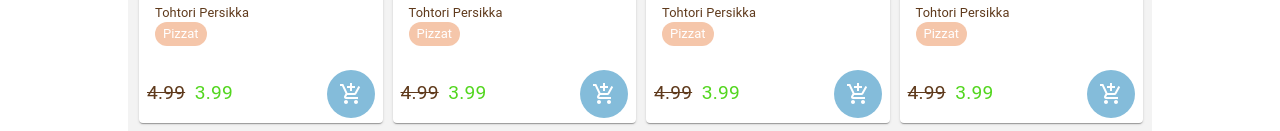
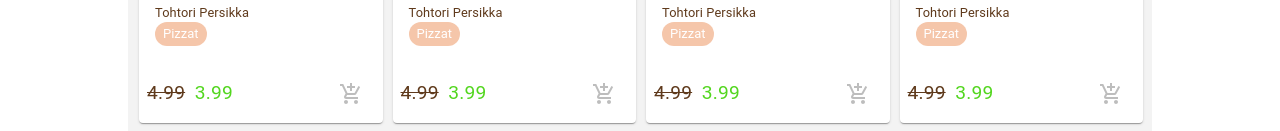
Before and after one commit to Remssi/Herkkupersikka, a React (Create React App) app in the folder apps/client/: page / in a window 1280 px wide. Shown: the part 651-782 px from the top of the page. Built offline with nearby package versions, Linux system fonts and the light colour scheme.

Commit message:
Pass tests

```diff
--- a/apps/client/src/components/productCard/index.tsx
+++ b/apps/client/src/components/productCard/index.tsx
@@ -19,7 +19,7 @@ interface Props {
 
 // TODO: add image prop to CardMedia with the link to picture
 export const ProductCard: React.FC<Props> = ({ productDetails }) => {
-  const { name, manufacturer, normalPrice, currentPrice, categories } =
+  const { name, manufacturer, normalPrice, currentPrice, categories, stock } =
     productDetails;
 
   const classes = useStyles(currentPrice);
@@ -53,7 +53,12 @@ export const ProductCard: React.FC<Props> = ({ productDetails }) => {
       <CardActions disableSpacing={true}>
         <Typography className={classes.normalPrice}>{normalPrice}</Typography>
         <Typography className={classes.currentPrice}>{currentPrice}</Typography>
-        <IconButton className={classes.cartButton} size="large">
+        <IconButton
+          title="add-to-cart-button"
+          className={classes.cartButton}
+          size="large"
+          disabled={stock === 0}
+        >
           <CartIcon />
         </IconButton>
       </CardActions>
--- a/apps/client/src/pages/product/index.tsx
+++ b/apps/client/src/pages/product/index.tsx
@@ -29,6 +29,7 @@ export const Product: FC<Props> = () => {
     nutrients,
     normalPrice,
     currentPrice,
+    stock,
   } = product || {};
 
   const classes = useClasses({ currentPrice, normalPrice });
@@ -37,6 +38,10 @@ export const Product: FC<Props> = () => {
     <ContentWrapper>
       <ProductImageScroller />
 
+      {product === undefined && <Typography>Loading...</Typography>}
+
+      {product && (
+        <>
           <Box display={"flex"} justifyContent="space-between">
             <Box>
               <Box className={classes.productInfoContainer}>
@@ -45,6 +50,7 @@ export const Product: FC<Props> = () => {
                 </Typography>
 
                 <Link
+                  role="manufacturer-link"
                   to={`/manufacturers/${manufacturerId}`}
                   className={classes.link}
                 >
@@ -78,7 +84,13 @@ export const Product: FC<Props> = () => {
                   </Typography>
                 )}
               </Box>
-          <IconButton className={classes.cartButton} size="large">
+              <Typography>Varastossa: {stock}</Typography>
+              <IconButton
+                title="add-to-cart-button"
+                className={classes.cartButton}
+                size="large"
+                disabled={stock === 0}
+              >
                 <CartIcon />
               </IconButton>
             </Box>
@@ -93,6 +105,8 @@ export const Product: FC<Props> = () => {
               <Typography>{nutrients}</Typography>
             </Box>
           </Box>
+        </>
+      )}
     </ContentWrapper>
   );
 };
--- a/apps/client/src/testData.ts
+++ b/apps/client/src/testData.ts
@@ -7,7 +7,7 @@ export const testProductDetails: Product = {
   currentPrice: 3.99,
   description: "Herkullisin pizza ikinä!",
   nutrients: ["energia: 376kcal", "suola: 2g"],
-  stock: 25,
+  stock: 0,
   manufacturerId: 1,
   manufacturer: { id: 1, name: "Tohtori Persikka" },
   categoryIds: [1],
@@ -30,7 +30,7 @@ export const testFetchedProduct = {
   description: "Maailman herkullisin persikka.",
   image: " ",
   nutrients: "100kcal/100g.",
-  stock: 200,
+  stock: 0,
   manufacturerId: 4,
   saleId: 3,
   categories: [
```
Also changed, not shown: 2 other files (tests, documents, lock files or other folders). Lines whose indentation alone changed are shown as unchanged.
